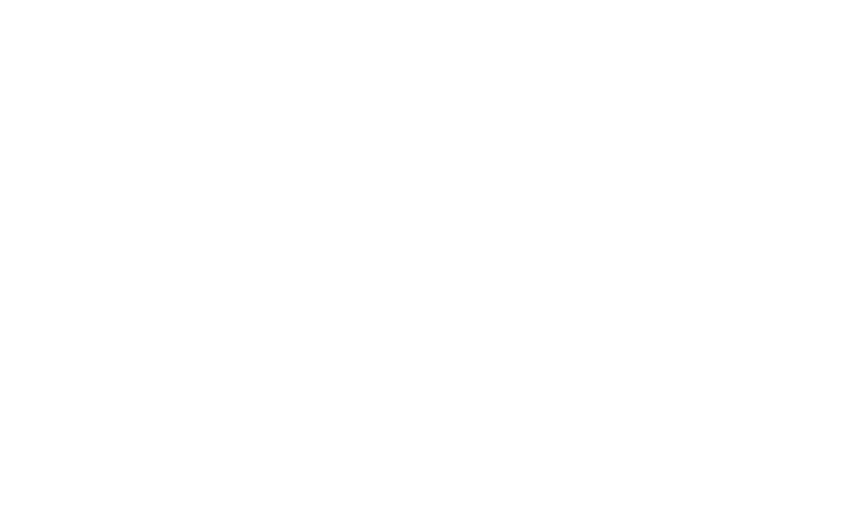
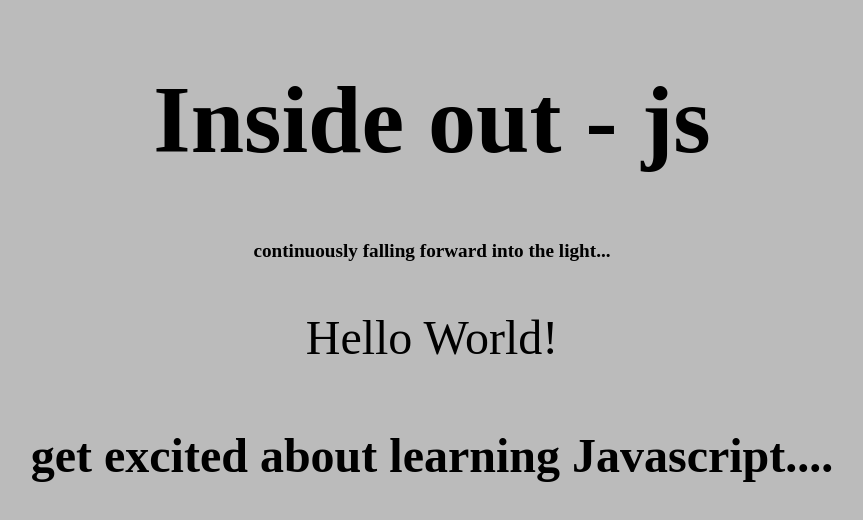
Before and after one commit to Mrdbachl/iop-4xx, a plain HTML site: page index.html in a window 1280 px wide. Shown: the whole page, without its empty margins (208-1071 px from the left). Drawn offline with nearby package versions, Linux system fonts and the light colour scheme.

Commit message:
added app.js - script for header,main and footer elements and their content. added animate css cdn call and animations to elements.

```diff
--- /dev/null
+++ b/assets/js/app.js
@@ -0,0 +1,46 @@
+// JavaScript Document
+'use strict';
+
+var applicationTitle = 'Inside out - js';
+
+var applicationTagLine = 'continuously falling forward into the light...';
+
+window.addEventListener('load', initializeApplication);
+
+function initializeApplication() {
+
+	document.title = applicationTitle;
+
+	document.body.style.backgroundColor = '#BBB';
+	document.body.style.textAlign = 'center';
+	document.body.style.fontSize = '3em';
+
+	var elWrapper = document.createElement('div');
+	elWrapper.id = 'applicationWrapper';
+	document.body.appendChild(elWrapper);
+
+	var elHeader = document.createElement('header');
+	elWrapper.appendChild(elHeader);
+
+	var elHeaderTitle = document.createElement('h1');
+	elHeaderTitle.innerHTML = applicationTitle;
+	elHeader.appendChild(elHeaderTitle);
+
+	var elHeaderTagLine = document.createElement('h2');
+	elHeaderTagLine.textContent = applicationTagLine;
+	elHeaderTagLine.style.fontSize = '.4em';
+	elHeader.appendChild(elHeaderTagLine);
+
+	var elMain = document.createElement('main');
+	elMain.innerHTML = '<p>Hello World!</p>';
+	elWrapper.appendChild(elMain);
+
+	var elFooter = document.createElement('footer');
+	elFooter.innerHTML = '<h4>get excited about learning Javascript....</h4>';
+	elWrapper.appendChild(elFooter);
+
+	elHeaderTitle.className = 'animated bounceInDown';
+	elHeaderTagLine.className = 'animated bounceInLeft';
+	elMain.className = 'animated zoomIn';
+	elFooter.className = 'animated bounceInRight';
+}
--- a/index.html
+++ b/index.html
@@ -4,13 +4,14 @@
 		<meta charset="utf-8">
 		<meta name="viewport" content="width=device-width"/>
 		<!-- in step 400.0 we will be leveraging animate.css to attach animations to the elements in our application -->
-		<link rel="stylesheet" href="https://cdnjs.cloudflare.com/ajax/libs/animate.css/3.5.2/animate.min.css" integrity="sha256-j+P6EZJVrbxgwSR5Mx+eCS6FvP9Wq27MBRC/ogVriY0=" crossorigin="anonymous"/>
+		<link rel="stylesheet" href="https://cdnjs.cloudflare.com/ajax/libs/animate.css/3.5.2/animate.min.css" integrity="sha256-j+P6EZJVrbXgwSR5Mx+eCS6FvP9Wq27MBRC/ogVriY0=" crossorigin="anonymous">
 	</head>
 
 	<!-- in step-400.0 we will be injecting elements inside of this, the body element -->
 	<body>
 
-
+		<!-- all code will be completed inside the app.js file. -->
+		<script src="assets/js/app.js"></script>
 
 	</body>
 </html>
```
Also changed, not shown: test.js (deleted, +0 -27 lines).
